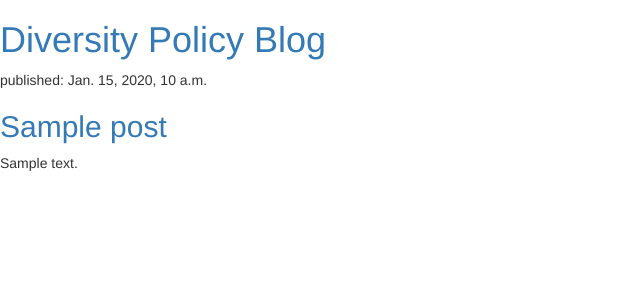
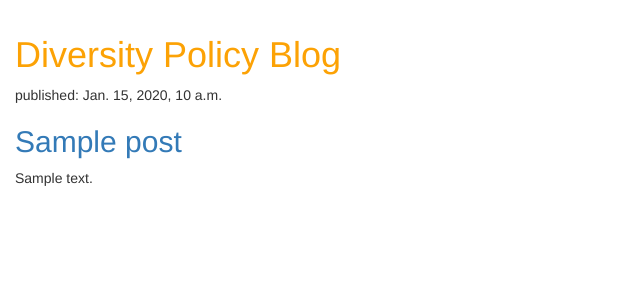
Before and after one commit to nickcirone/divpolicy, a Django app: template blog/templates/blog/post_list.html in a window 1280 px wide. Shown: the top 300 px of the page, without its empty margins (0-640 px from the left). Run offline with Django 3.2, Linux system fonts and the light colour scheme; the template is opened without the code that fills it: values that come from a table or form of the project are taken from there, others are empty; tables that the repository leaves empty hold one stand-in row (values such as "Sample post"); some libraries are stand-ins or nearby versions.

Commit message:
added css link in blog template

```diff
--- a/blog/static/css/blog.css
+++ b/blog/static/css/blog.css
@@ -1,5 +1,5 @@
 body {
-    padding-left: 15px;
+    padding: 15px;
 }
 
 h1 a {
--- a/blog/templates/blog/post_list.html
+++ b/blog/templates/blog/post_list.html
@@ -6,6 +6,7 @@
     <title>Post List</title>
     <link rel="stylesheet" href="https://maxcdn.bootstrapcdn.com/bootstrap/3.3.7/css/bootstrap.min.css" integrity="sha384-BVYiiSIFeK1dGmJRAkycuHAHRg32OmUcww7on3RYdg4Va+PmSTsz/K68vbdEjh4u" crossorigin="anonymous">
     <link rel="stylesheet" href="https://maxcdn.bootstrapcdn.com/bootstrap/3.3.7/css/bootstrap-theme.min.css" integrity="sha384-rHyoN1iRsVXV4nD0JutlnGaslCJuC7uwjduW9SVrLvRYooPp2bWYgmgJQIXwl/Sp" crossorigin="anonymous">
+    <link rel="stylesheet" href="{% static 'css/blog.css' %}">
 </head>
 <body>
         <div>
```
